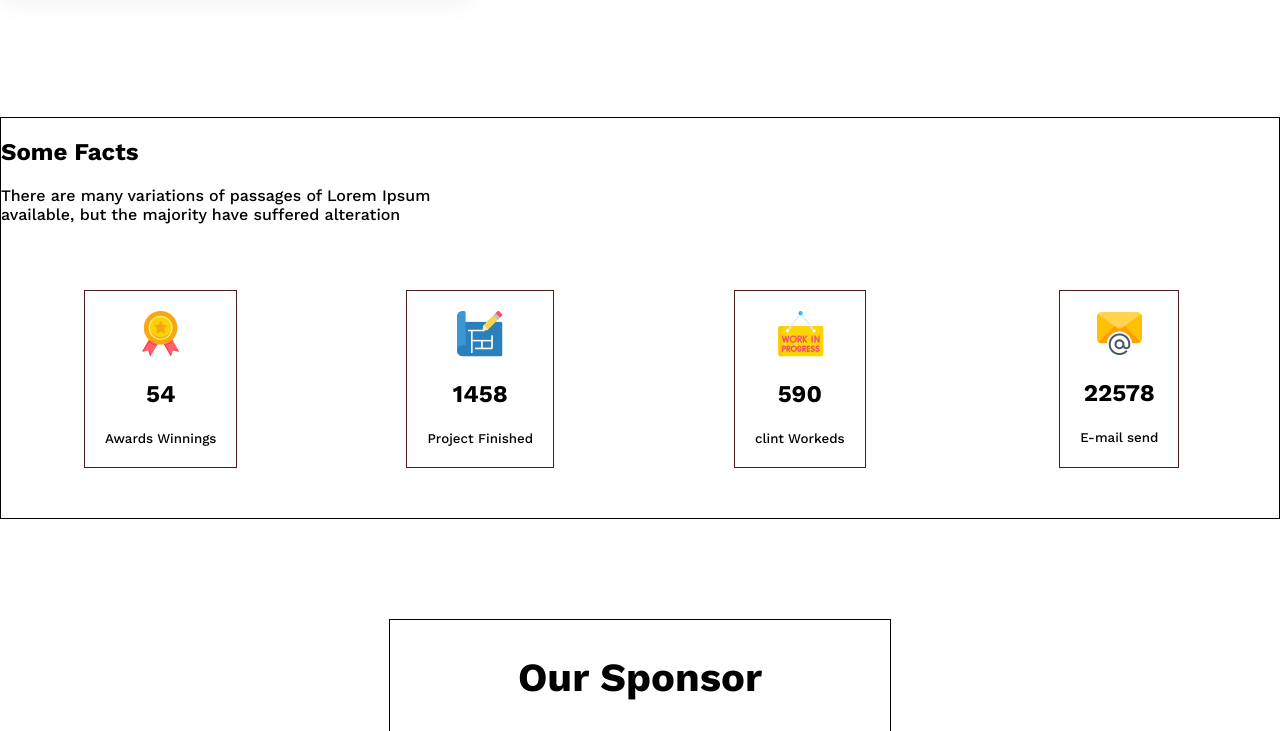
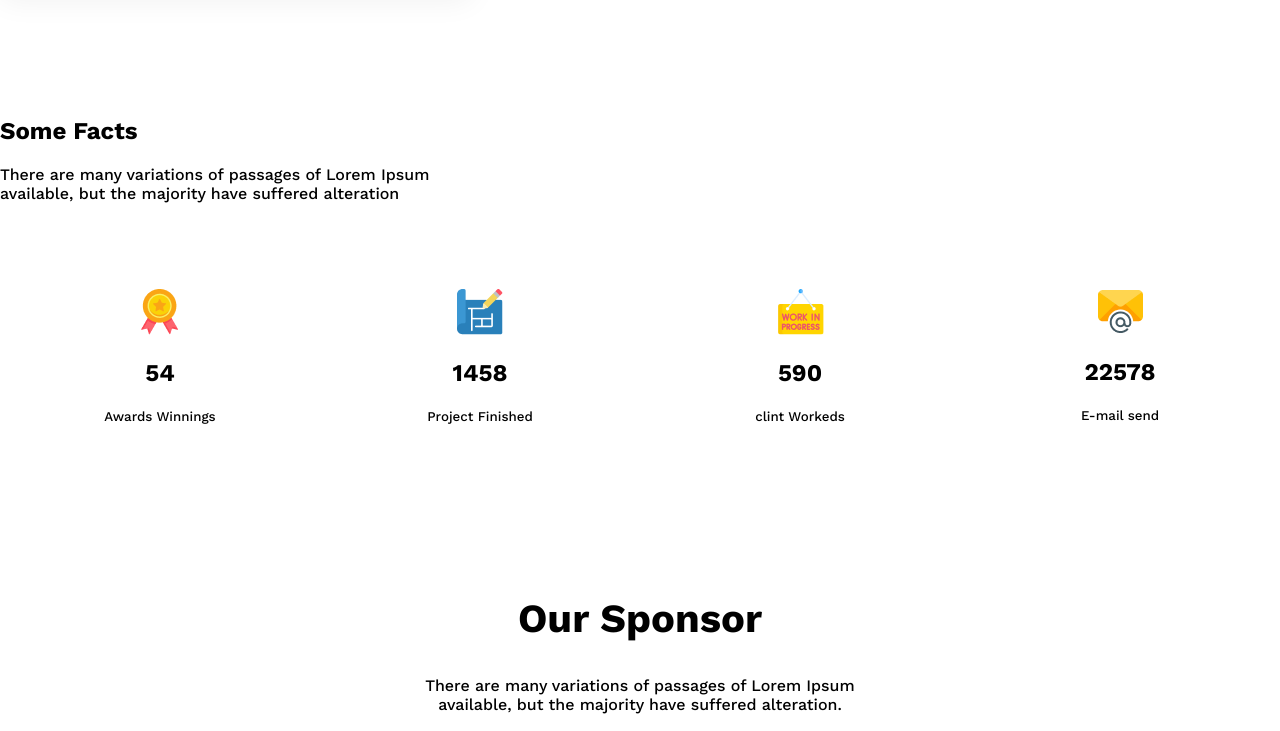
Before and after one commit to shantodeveloper/g3-architects-website, a plain HTML site: page index.html in a window 1280 px wide. Shown: the part 3320-4051 px from the top of the page. Drawn offline with nearby package versions, Linux system fonts and the light colour scheme.

Commit message:
change border

```diff
--- a/style.css
+++ b/style.css
@@ -159,7 +159,6 @@
 }
 
 .fact-section {
-  border: 1px solid black;
   max-width: 1440px;
   margin: 100px auto;
 }
@@ -174,7 +173,6 @@
   text-align: center;
 }
 .fact {
-  border: 1px solid rgb(77, 28, 28);
   max-width: 300px;
   margin: 50px auto;
   padding: 20px;
@@ -186,7 +184,6 @@
 }
 .sponsor-content {
   max-width: 500px;
-  border: 1px solid black;
   margin: 0 auto;
   text-align: center;
   margin-bottom: 50px;
```
